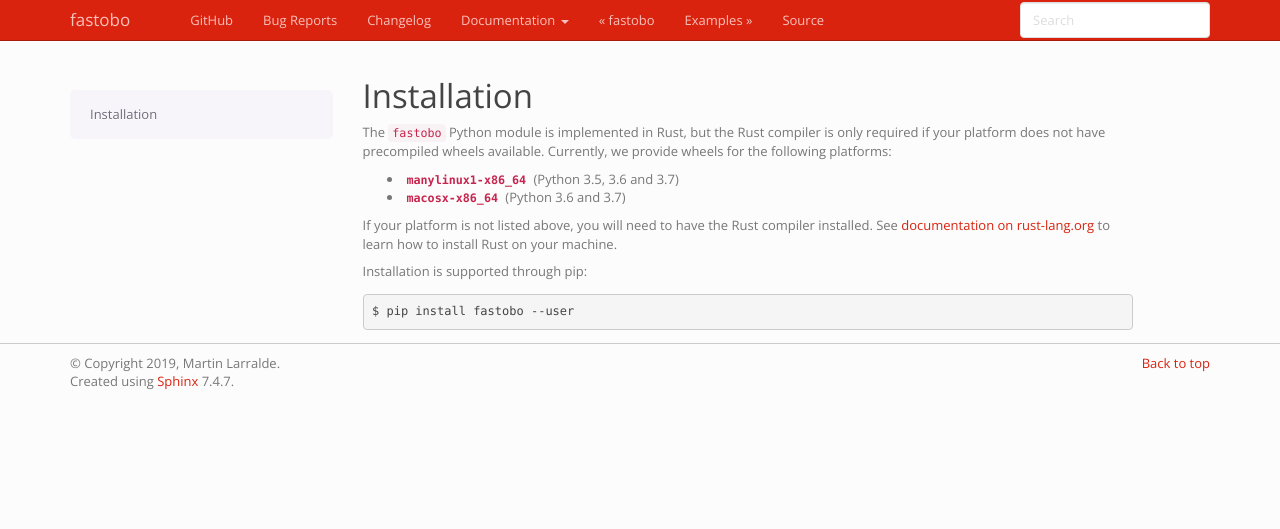
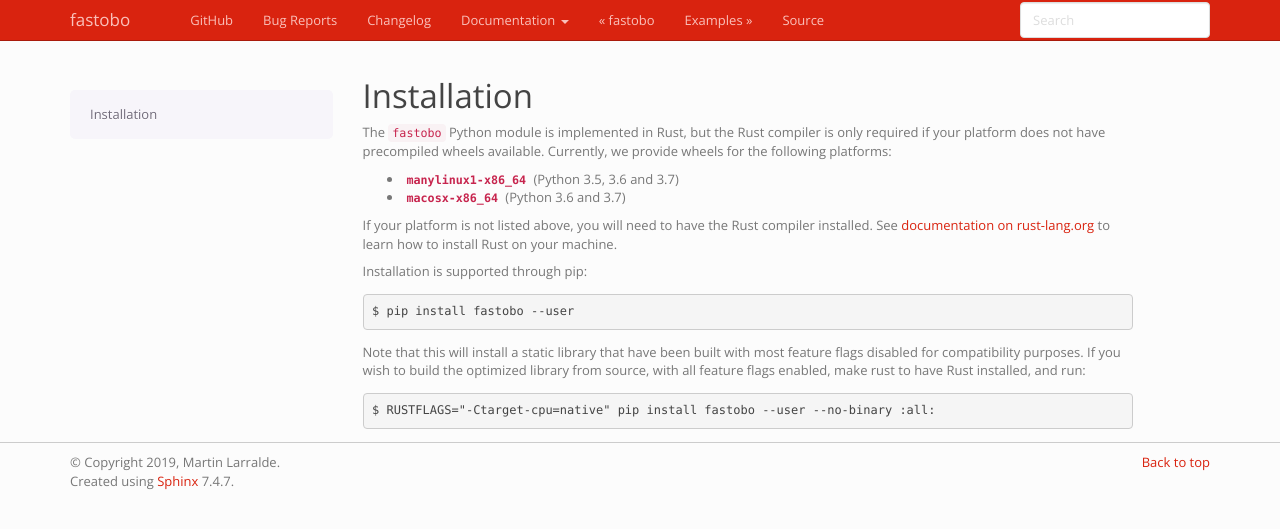
Before and after one commit to fastobo/fastobo-py, a Sphinx documentation site: the page built from docs/install.rst, in a window 1280 px wide. Shown: the top 529 px of the page. Built offline with Sphinx 7.4.7, drawn with Linux system fonts in a browser that asks for light colours; pages that are not in the unit, such as notebooks, are missing from menus.

Commit message:
Add instructions to compile optimised library from source

```diff
--- a/docs/install.rst
+++ b/docs/install.rst
@@ -15,3 +15,10 @@
 Installation is supported through pip::
 
   $ pip install fastobo --user
+
+Note that this will install a static library that have been built with most
+feature flags disabled for compatibility purposes. If you wish to build the
+optimized library from source, with all feature flags enabled, make rust to
+have Rust installed, and run::
+
+  $ RUSTFLAGS="-Ctarget-cpu=native" pip install fastobo --user --no-binary :all:
```
